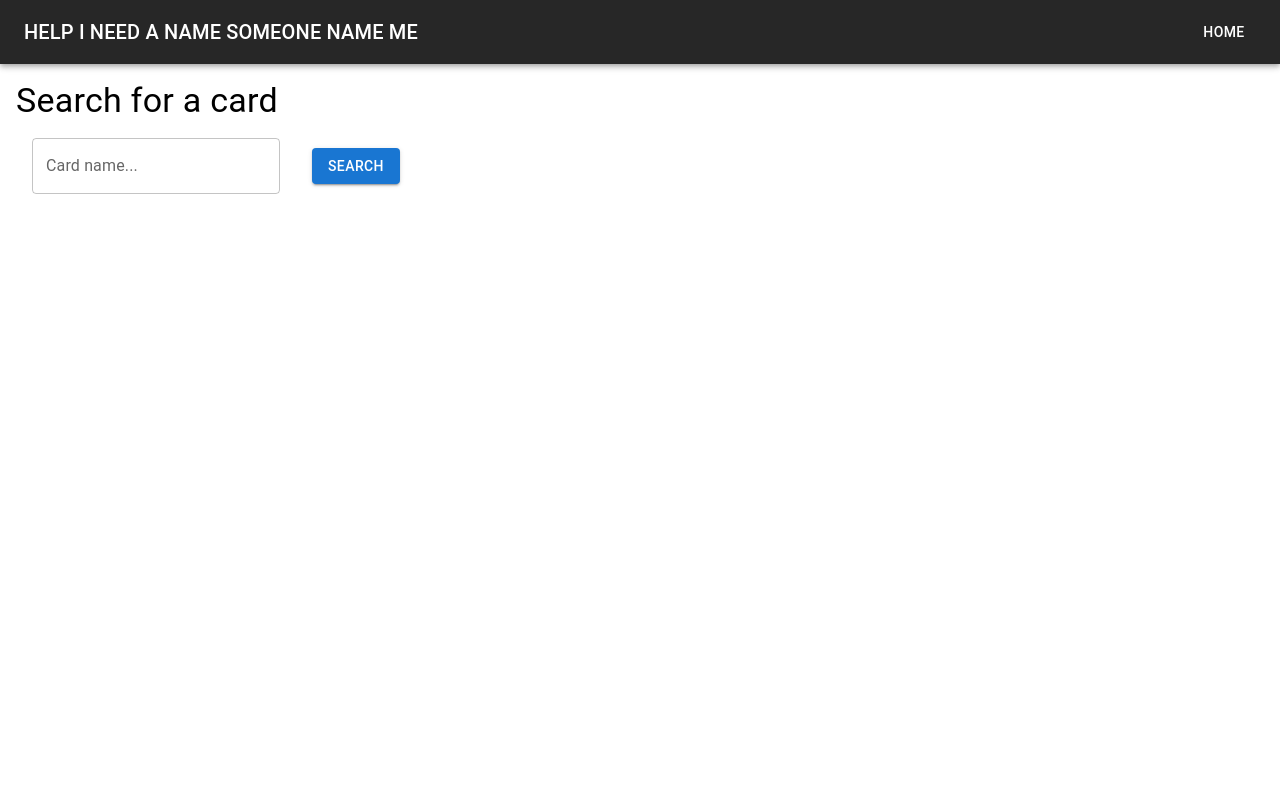
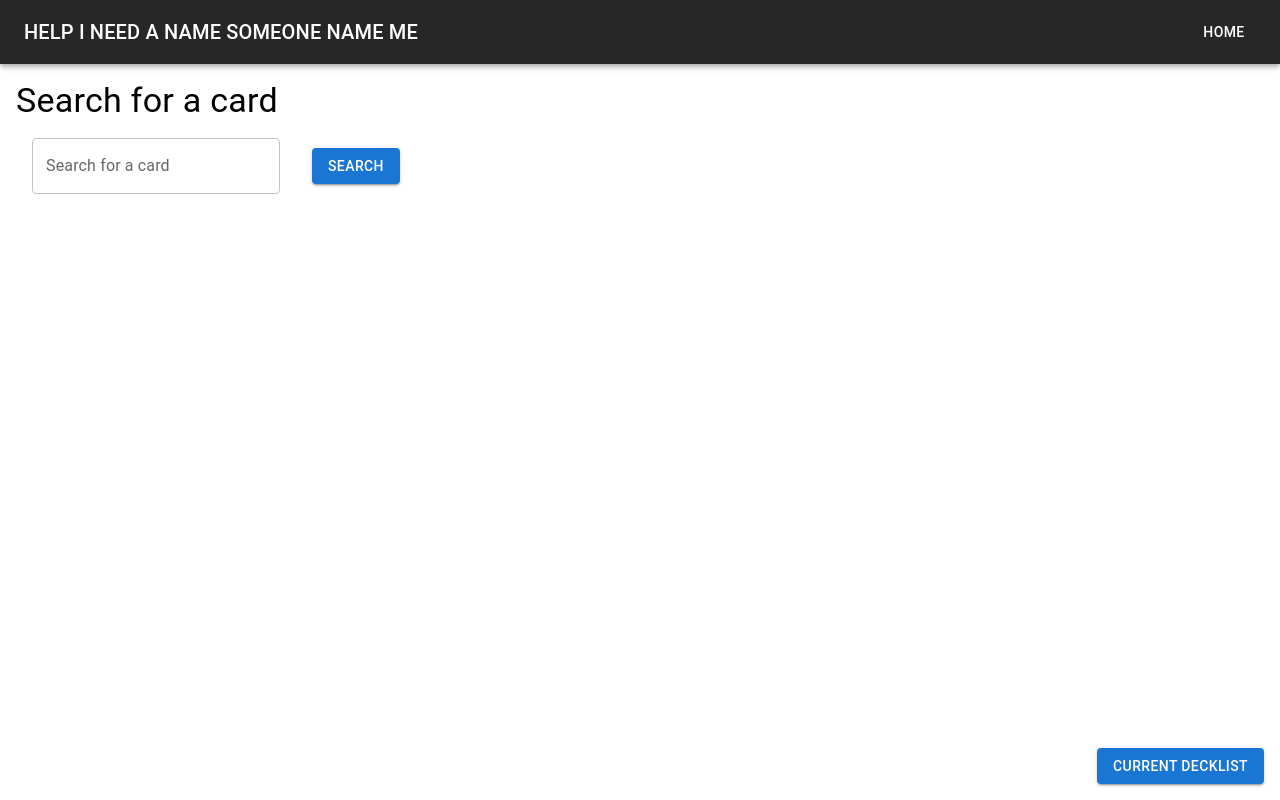
Before and after one commit to sulaiman-ahmed/mtg-deckbuilder, a React (Create React App) app: page / in a window 1280 px wide. Built offline with nearby package versions, Linux system fonts and the light colour scheme.

Commit message:
Put decklist in a drawer

```diff
--- a/src/components/CardSearch.tsx
+++ b/src/components/CardSearch.tsx
@@ -1,7 +1,7 @@
 import React, { useState } from "react";
 import axios from 'axios';
 
-import { Button, TextField, Box, Typography, Grid } from "@mui/material";
+import { Button, TextField, Box, Typography, Grid, Drawer, Backdrop, IconButton } from "@mui/material";
 import { Card } from "./types";
 import DeckList from "./DeckList";
 import { useNavigate } from 'react-router-dom';
@@ -13,6 +13,7 @@ const CardSearch: React.FC = () => {
     const [cards, setCards] = useState<Card[]>([]);
     const [selectedCards, setSelectedCards] = useState<Card[]>([]);
     const [error, setError] = useState<string>('');
+    const [drawerOpen, setDrawerOpen] = useState<boolean>(false);
     const navigate = useNavigate();
 
 
@@ -52,6 +53,22 @@ const CardSearch: React.FC = () => {
         navigate(`/card/${encodeURIComponent(cardName)}`);
     };
 
+    const toggleDrawer = (open: boolean) => (event: React.KeyboardEvent | React.MouseEvent) => {
+        if (
+            event.type === 'keydown' &&
+            ((event as React.KeyboardEvent).key === 'Tab' ||
+                (event as React.KeyboardEvent).key === 'Shift')
+        ) {
+            return;
+        }
+
+        setDrawerOpen(open);
+    };
+
+    const stopPropagation = (event: React.MouseEvent) => {
+        event.stopPropagation();
+    };
+
 
     return (
         <>
@@ -71,7 +88,7 @@ const CardSearch: React.FC = () => {
                 >
                     <TextField
                         id="outlined-basic"
-                        label="Card name..."
+                        label="Search for a card"
                         variant="outlined"
                         value={searchQuery}
                         onChange={(e) => setSearchQuery(e.target.value)}
@@ -100,8 +117,34 @@ const CardSearch: React.FC = () => {
                 ))}
             </Grid>
 
-            {selectedCards.length > 0 && <DeckList cards={selectedCards} onRemoveCard={handleRemoveCard} />}
+            <Button onClick={toggleDrawer(true)}
+                style={{ position: 'fixed', bottom: 16, right: 16 }}
+                variant="contained"
+            >
+                Current DeckList
+            </Button>
 
+            <Backdrop
+                open={drawerOpen}
+                sx={{ zIndex: (theme) => theme.zIndex.drawer - 1 }}
+                onClick={toggleDrawer(false)}
+            />
+
+            <Drawer
+                anchor="bottom"
+                open={drawerOpen}
+                onClose={toggleDrawer(false)}
+                variant="persistent"
+                PaperProps={{ sx: { maxHeight: '80vh' } }}
+            >
+                <div
+                    role="presentation"
+                    onClick={stopPropagation}
+                    onKeyDown={toggleDrawer(false)}
+                >
+                    <DeckList cards={selectedCards} onRemoveCard={handleRemoveCard} />
+                </div>
+            </Drawer>
         </>
 
     )
--- a/src/components/DeckList.tsx
+++ b/src/components/DeckList.tsx
@@ -18,12 +18,13 @@ const DeckList: React.FC<DeckListProps> = ({ cards, onRemoveCard }) => {
     }
 
     return (
-        <Box m={2}>
-            <Typography variant="h5">
+        <Box m={2} mb={5}>
+            <Typography variant="h5" display="flex" justifyContent="space-between">
                 Current Decklist
-                <Button onClick={exportDeck} variant="outlined" color="primary" style={{ marginLeft: '10px' }}>
+                <Button onClick={exportDeck} variant="contained" color="primary" style={{ marginLeft: "10px" }}>
                     Export
-                </Button></Typography>
+                </Button>
+            </Typography>
             <Typography variant="subtitle1">Total cards: {cards.length}</Typography>
             <Grid container spacing={2}>
                 {cards.map((card, index) => (
```
Also changed, not shown: src/components/CardDetail.tsx (+3 -5 lines).
